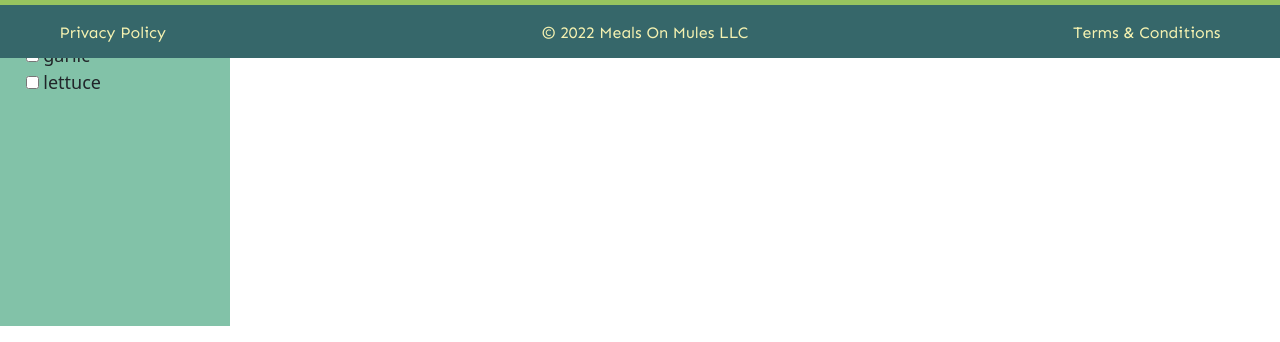
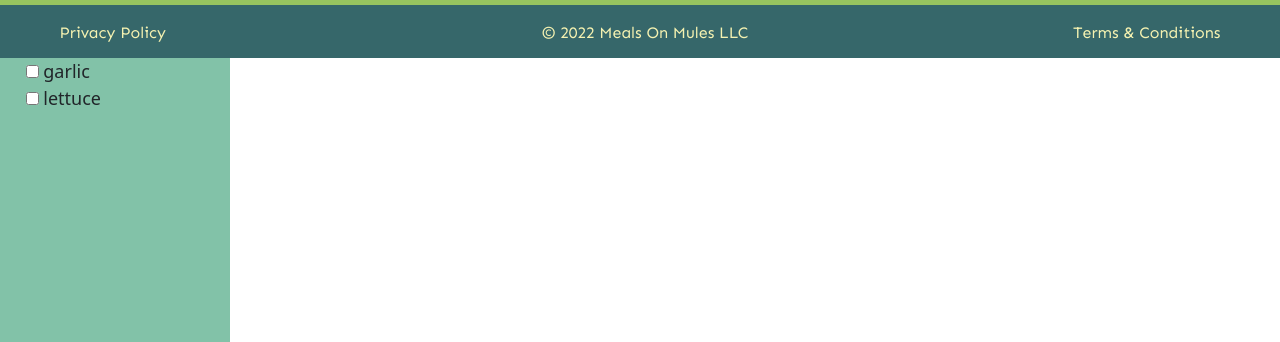
Before and after one commit to ofbryceandben/mealsonmules, a website: page shop.htm in a window 1280 px wide. Shown: the part 538-880 px from the top of the page. Drawn offline with nearby package versions, Linux system fonts and the light colour scheme; no server answers.

Commit message:
Update main.css

```diff
--- a/css/main.css
+++ b/css/main.css
@@ -881,7 +881,7 @@ margin-top: 4rem;
 
     .filter fieldset {
         position: absolute;
-        top: 8%;
+        top: 10%;
         z-index: -1;
         background-color: #82c2a8;
         width: 18vw;
```
